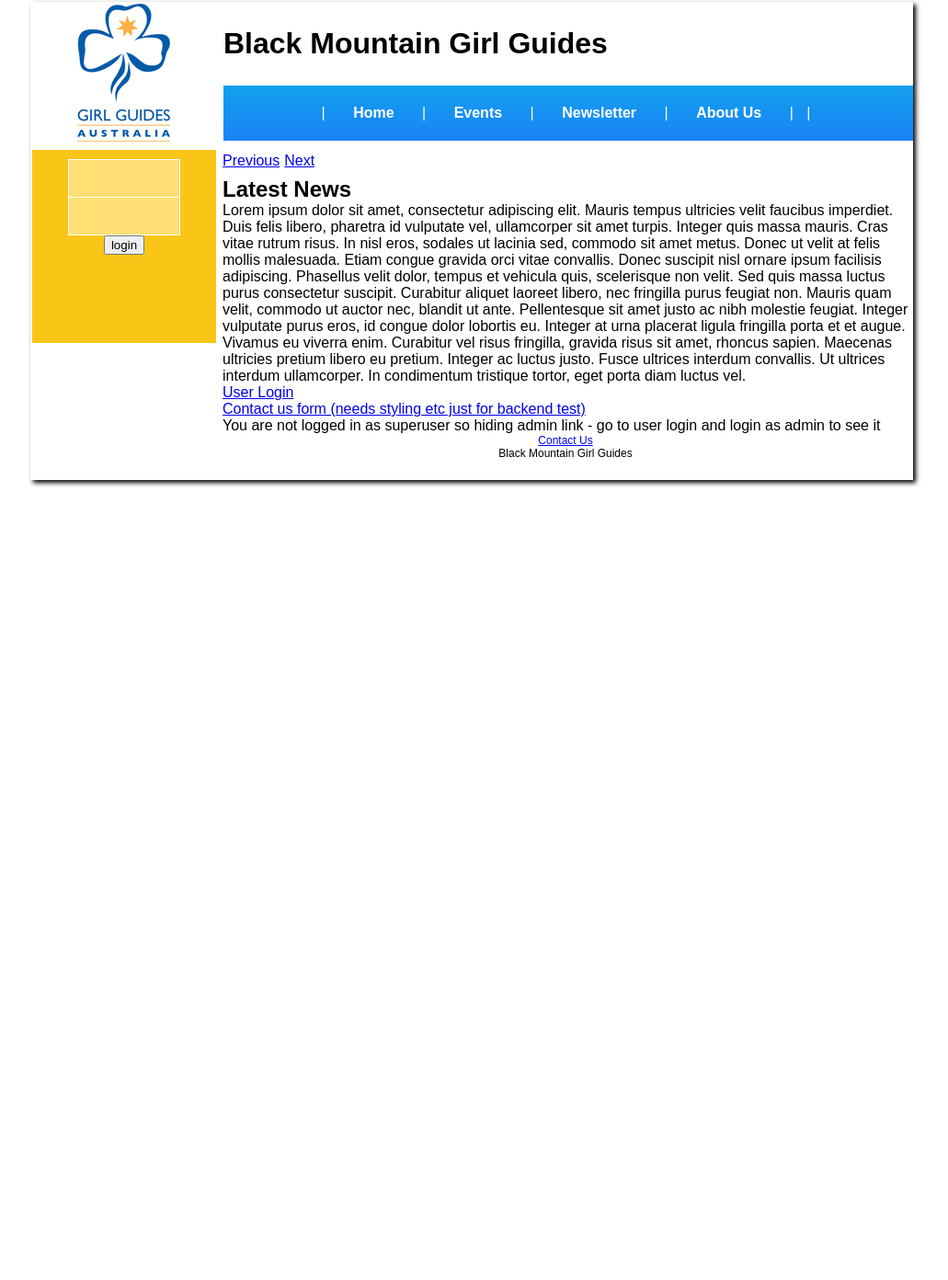
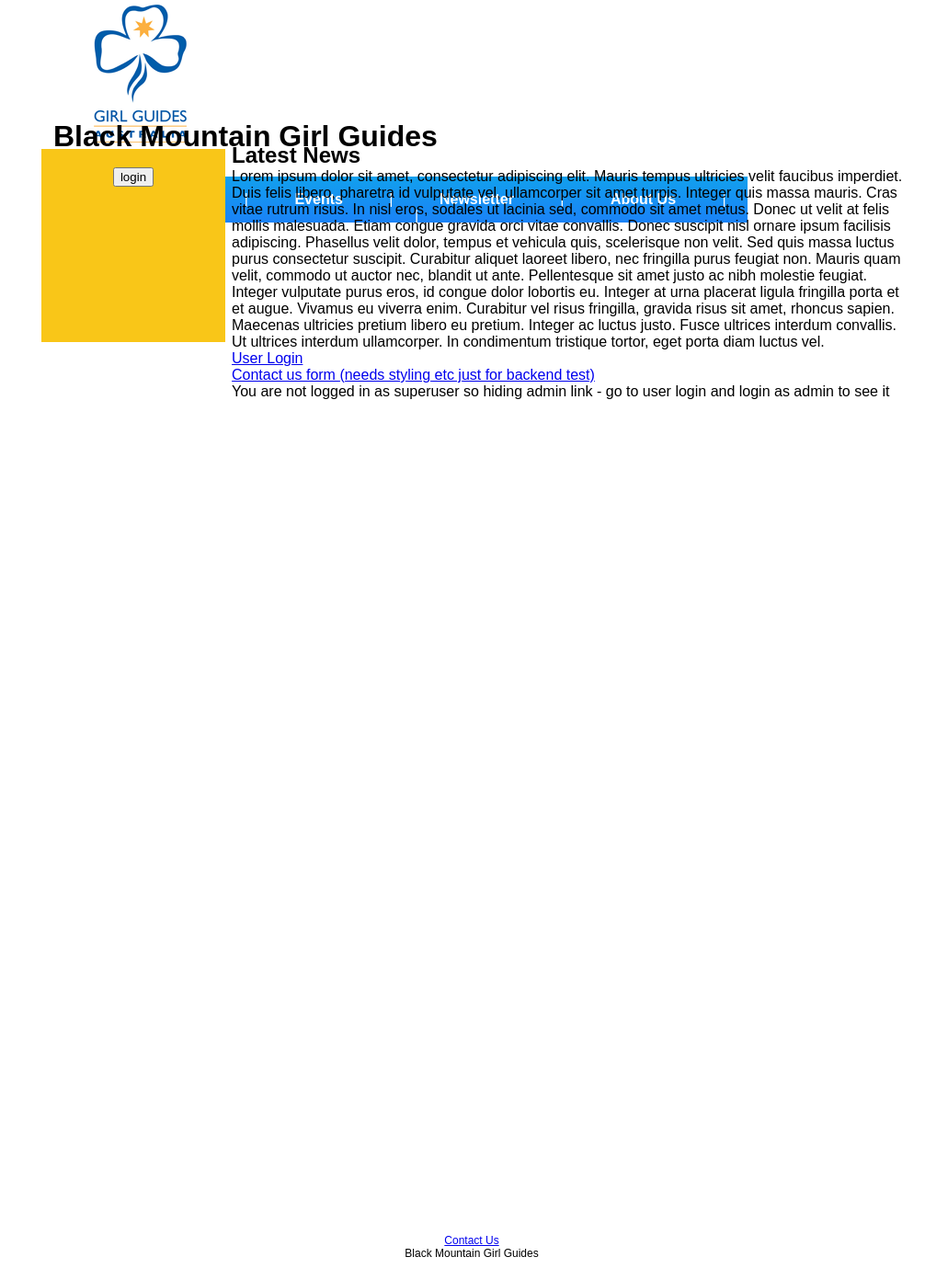
Before and after one commit to sebastianSeed/blackMountainScouts, a Django app: page / in a window 1280 px wide. Shown: the whole page at 92% size, without its empty margins (127-1158 px from the left). Before the commit the page ends 529 px from the top, so only its background shows below. Run offline with Django 3.2, Linux system fonts and the light colour scheme; data that the repository does not hold is empty; parts of the project's set-up code (start-up, migrations or seed data) failed here and were passed over.

Commit message:
Test Commit, unfinished html changes

```diff
--- a/scoutsHerokuProject/settings.py
+++ b/scoutsHerokuProject/settings.py
@@ -50,7 +50,7 @@ MANAGERS = ADMINS
 DATABASES = {
     'default': {
         'ENGINE': 'django.db.backends.sqlite3', # Add 'postgresql_psycopg2', 'mysql', 'sqlite3' or 'oracle'.
-        'NAME': '/home/sebastian/workspace/scoutsHerokuProject/scouts.db',                      # Or path to database file if using sqlite3.
+        'NAME': 'C:/Users/Paul/Documents/Aptana Studio 3 Workspace/ScoutsProject/blackmountaingirlguides/scouts.db',                      # Or path to database file if using sqlite3.
         # The following settings are not used with sqlite3:
         'USER': '',
         'PASSWORD': '',
@@ -62,7 +62,7 @@ DATABASES = {
 # If we are on heroku then this url will reflect path to heroku db
 #Otherwise it will default to local system - will need to change per dev enviroment - path must exist
 import dj_database_url
-DATABASES['default'] =  dj_database_url.config(default='sqlite:////home/sebastian/workspace/scoutsHerokuProject/scouts.db')
+DATABASES['default'] =  dj_database_url.config(default='sqlite:///C:/Users/Paul/Documents/Aptana Studio 3 Workspace/ScoutsProject/blackmountaingirlguides/scouts.db')
 
 
 #Redirect to home page / Index page after login
--- /dev/null
+++ b/scoutsHerokuProject/static/main/css/960_16_col.css
@@ -0,0 +1,446 @@
+/*
+  960 Grid System ~ Core CSS.
+  Learn more ~ http://960.gs/
+
+  Licensed under GPL and MIT.
+*/
+
+/*
+  Forces backgrounds to span full width,
+  even if there is horizontal scrolling.
+  Increase this if your layout is wider.
+
+  Note: IE6 works fine without this fix.
+*/
+
+body {
+  min-width: 960px;
+}
+
+/* Container
+----------------------------------------------------------------------------------------------------*/
+
+.container_16 {
+  margin-left: auto;
+  margin-right: auto;
+  width: 960px;
+}
+
+/* Grid >> Global
+----------------------------------------------------------------------------------------------------*/
+
+.grid_1,
+.grid_2,
+.grid_3,
+.grid_4,
+.grid_5,
+.grid_6,
+.grid_7,
+.grid_8,
+.grid_9,
+.grid_10,
+.grid_11,
+.grid_12,
+.grid_13,
+.grid_14,
+.grid_15,
+.grid_16 {
+  display: inline;
+  float: left;
+  margin-left: 10px;
+  margin-right: 10px;
+}
+
+.push_1, .pull_1,
+.push_2, .pull_2,
+.push_3, .pull_3,
+.push_4, .pull_4,
+.push_5, .pull_5,
+.push_6, .pull_6,
+.push_7, .pull_7,
+.push_8, .pull_8,
+.push_9, .pull_9,
+.push_10, .pull_10,
+.push_11, .pull_11,
+.push_12, .pull_12,
+.push_13, .pull_13,
+.push_14, .pull_14,
+.push_15, .pull_15,
+.push_16, .pull_16 {
+  position: relative;
+}
+
+/* Grid >> Children (Alpha ~ First, Omega ~ Last)
+----------------------------------------------------------------------------------------------------*/
+
+.alpha {
+  margin-left: 0;
+}
+
+.omega {
+  margin-right: 0;
+}
+
+/* Grid >> 16 Columns
+----------------------------------------------------------------------------------------------------*/
+
+.container_16 .grid_1 {
+  width: 40px;
+}
+
+.container_16 .grid_2 {
+  width: 100px;
+}
+
+.container_16 .grid_3 {
+  width: 160px;
+}
+
+.container_16 .grid_4 {
+  width: 220px;
+}
+
+.container_16 .grid_5 {
+  width: 280px;
+}
+
+.container_16 .grid_6 {
+  width: 340px;
+}
+
+.container_16 .grid_7 {
+  width: 400px;
+}
+
+.container_16 .grid_8 {
+  width: 460px;
+}
+
+.container_16 .grid_9 {
+  width: 520px;
+}
+
+.container_16 .grid_10 {
+  width: 580px;
+}
+
+.container_16 .grid_11 {
+  width: 640px;
+}
+
+.container_16 .grid_12 {
+  width: 700px;
+}
+
+.container_16 .grid_13 {
+  width: 760px;
+}
+
+.container_16 .grid_14 {
+  width: 820px;
+}
+
+.container_16 .grid_15 {
+  width: 880px;
+}
+
+.container_16 .grid_16 {
+  width: 940px;
+}
+
+/* Prefix Extra Space >> 16 Columns
+----------------------------------------------------------------------------------------------------*/
+
+.container_16 .prefix_1 {
+  padding-left: 60px;
+}
+
+.container_16 .prefix_2 {
+  padding-left: 120px;
+}
+
+.container_16 .prefix_3 {
+  padding-left: 180px;
+}
+
+.container_16 .prefix_4 {
+  padding-left: 240px;
+}
+
+.container_16 .prefix_5 {
+  padding-left: 300px;
+}
+
+.container_16 .prefix_6 {
+  padding-left: 360px;
+}
+
+.container_16 .prefix_7 {
+  padding-left: 420px;
+}
+
+.container_16 .prefix_8 {
+  padding-left: 480px;
+}
+
+.container_16 .prefix_9 {
+  padding-left: 540px;
+}
+
+.container_16 .prefix_10 {
+  padding-left: 600px;
+}
+
+.container_16 .prefix_11 {
+  padding-left: 660px;
+}
+
+.container_16 .prefix_12 {
+  padding-left: 720px;
+}
+
+.container_16 .prefix_13 {
+  padding-left: 780px;
+}
+
+.container_16 .prefix_14 {
+  padding-left: 840px;
+}
+
+.container_16 .prefix_15 {
+  padding-left: 900px;
+}
+
+/* Suffix Extra Space >> 16 Columns
+----------------------------------------------------------------------------------------------------*/
+
+.container_16 .suffix_1 {
+  padding-right: 60px;
+}
+
+.container_16 .suffix_2 {
+  padding-right: 120px;
+}
+
+.container_16 .suffix_3 {
+  padding-right: 180px;
+}
+
+.container_16 .suffix_4 {
+  padding-right: 240px;
+}
+
+.container_16 .suffix_5 {
+  padding-right: 300px;
+}
+
+.container_16 .suffix_6 {
+  padding-right: 360px;
+}
+
+.container_16 .suffix_7 {
+  padding-right: 420px;
+}
+
+.container_16 .suffix_8 {
+  padding-right: 480px;
+}
+
+.container_16 .suffix_9 {
+  padding-right: 540px;
+}
+
+.container_16 .suffix_10 {
+  padding-right: 600px;
+}
+
+.container_16 .suffix_11 {
+  padding-right: 660px;
+}
+
+.container_16 .suffix_12 {
+  padding-right: 720px;
+}
+
+.container_16 .suffix_13 {
+  padding-right: 780px;
+}
+
+.container_16 .suffix_14 {
+  padding-right: 840px;
+}
+
+.container_16 .suffix_15 {
+  padding-right: 900px;
+}
+
+/* Push Space >> 16 Columns
+----------------------------------------------------------------------------------------------------*/
+
+.container_16 .push_1 {
+  left: 60px;
+}
+
+.container_16 .push_2 {
+  left: 120px;
+}
+
+.container_16 .push_3 {
+  left: 180px;
+}
+
+.container_16 .push_4 {
+  left: 240px;
+}
+
+.container_16 .push_5 {
+  left: 300px;
+}
+
+.container_16 .push_6 {
+  left: 360px;
+}
+
+.container_16 .push_7 {
+  left: 420px;
+}
+
+.container_16 .push_8 {
+  left: 480px;
+}
+
+.container_16 .push_9 {
+  left: 540px;
+}
+
+.container_16 .push_10 {
+  left: 600px;
+}
+
+.container_16 .push_11 {
+  left: 660px;
+}
+
+.container_16 .push_12 {
+  left: 720px;
+}
+
+.container_16 .push_13 {
+  left: 780px;
+}
+
+.container_16 .push_14 {
+  left: 840px;
+}
+
+.container_16 .push_15 {
+  left: 900px;
+}
+
+/* Pull Space >> 16 Columns
+----------------------------------------------------------------------------------------------------*/
+
+.container_16 .pull_1 {
+  left: -60px;
+}
+
+.container_16 .pull_2 {
+  left: -120px;
+}
+
+.container_16 .pull_3 {
+  left: -180px;
+}
+
+.container_16 .pull_4 {
+  left: -240px;
+}
+
+.container_16 .pull_5 {
+  left: -300px;
+}
+
+.container_16 .pull_6 {
+  left: -360px;
+}
+
+.container_16 .pull_7 {
+  left: -420px;
+}
+
+.container_16 .pull_8 {
+  left: -480px;
+}
+
+.container_16 .pull_9 {
+  left: -540px;
+}
+
+.container_16 .pull_10 {
+  left: -600px;
+}
+
+.container_16 .pull_11 {
+  left: -660px;
+}
+
+.container_16 .pull_12 {
+  left: -720px;
+}
+
+.container_16 .pull_13 {
+  left: -780px;
+}
+
+.container_16 .pull_14 {
+  left: -840px;
+}
+
+.container_16 .pull_15 {
+  left: -900px;
+}
+
+/* `Clear Floated Elements
+----------------------------------------------------------------------------------------------------*/
+
+/* http://sonspring.com/journal/clearing-floats */
+
+.clear {
+  clear: both;
+  display: block;
+  overflow: hidden;
+  visibility: hidden;
+  width: 0;
+  height: 0;
+}
+
+/* http://www.yuiblog.com/blog/2010/09/27/clearfix-reloaded-overflowhidden-demystified */
+
+.clearfix:before,
+.clearfix:after,
+.container_16:before,
+.container_16:after {
+  content: '.';
+  display: block;
+  overflow: hidden;
+  visibility: hidden;
+  font-size: 0;
+  line-height: 0;
+  width: 0;
+  height: 0;
+}
+
+.clearfix:after,
+.container_16:after {
+  clear: both;
+}
+
+/*
+  The following zoom:1 rule is specifically for IE6 + IE7.
+  Move to separate stylesheet if invalid CSS is a problem.
+*/
+
+.clearfix,
+.container_16 {
+  zoom: 1;
+}
--- a/scoutsHerokuProject/static/main/css/style.css
+++ b/scoutsHerokuProject/static/main/css/style.css
@@ -1,23 +1,23 @@
 body, div, h1, h2, h3, h4, h5, h6, p, img {margin:0px; padding:0px; }
 
-body {
-		height: 100%;
-}
-
 #siteBody {
-	width:960px;
 	margin: 0 auto;
 /*	margin-left: auto;
 	margin-right: auto;*/
 	font-family: Arial, Helvetica, sans-serif;
-	box-shadow: 3px 3px 5px #000000;
 	background-color: #ffffff;
+}
+
+.logout {
+
+}
+
+h1 {
+	padding: 25px 25px 25px 5px;
 }
 
 #navbar {
 	height: 50px;
-	margin: 0;
-	padding: 5px;
 	list-style-type: none;
 	text-align: center;
 	background-color: #12a0ed;
@@ -36,7 +36,7 @@ body {
 
 #navbar ul li {
 	display: inline;
-	margin: 5px 5px;
+	margin: 15px 15px;
 	color: #fff;
 	}
 
@@ -58,7 +58,6 @@ body {
 	margin-top: 5px;
 	margin-right: 5px;
 	width:200px;
-	float: left;
 }
 
 #sidebar form {
@@ -70,63 +69,22 @@ body {
 }
 
 #logo {
-	width:200px;
-	height:150px;
+	width:150px;
+	height:100px;
 	background-color:#FFFFFF;
-	padding: 2px 8px 2px 2px;
-	float:left;
 }
 
 #header {
-	margin-top:2px;
+	margin-top:5px;
 	height:150px;
 }
 
-#header h1 {
-	padding:27px;
-}
-
-
-#mainContent {
-	margin:5px 5px 5px 5px;
-}
-
 #footer {
+	margin-top:10px;
 	height:50px;
 	text-align: center;
 	font-size: 12px;
 }
-
-table {
-	text-align: center;
-	margin-left: auto;
-	margin-right:auto;
-	border: 1px solid #FFFFFF;
-	border-collapse: collapse;
-}
-
-td {
-	padding: 20px;
-	padding-left:30px;
-	padding-right:30px;
-	border: 1px solid #FFFFFF;
-	border-left: 0px;
-	border-right: 0px;
-	background: #ffdf73;
-		color: #000000;
-}
-
-.table tr:hover {
-  cursor: pointer;
-  background-color: #ccc;
-  }
-
-th {
-	padding: 10px;
-	background: #f9c618;
-	color: #000000;
-}
-
 /*#firstBlock{
 	margin-left:200px;
 	float:left;
--- a/scoutsHerokuProject/templates/main/base.html
+++ b/scoutsHerokuProject/templates/main/base.html
@@ -2,59 +2,27 @@
 <!DOCTYPE html>
 <html lang="en">
     <head>
+    	{% block head %}
+
+    	{% endblock head %}
+
         <title>Black Mountain Girl Guides - Home</title>
-
+        <link rel="stylesheet" type="text/css" href="css/960_16_col.css">
         <link rel="stylesheet" type="text/css" href="{% static 'main/css/style.css' %}">
         <script src="{%static 'main/js/jquery-2.0.3.min.js' %}"></script>
         <script src="{%static 'main/js/jquery.slides.min.js' %}"></script>
-
-        <script>
-        $(function(){
-              $("#slides").slidesjs({
-                width: 600,
-                height: 300
-            });
-        });
-          </script>
-          <style>
-            .slidesjs-pagination {
-                margin: 6px 0 0;
-                float: right;
-                list-style: none;
-                display:none;
-            }
-            #slides .slidesjs-navigation {
-                margin-top:3px;
-            }
-
-            #slides .slidesjs-previous {
-                margin-right: 5px;
-                float: left;
-            }
-
-            #slides .slidesjs-next {
-                margin-right: 5px;
-                float: left;
-            }
-              #slides {
-                width: 600;
-                height: 300;
-                margin: 7px 8px 8px 8px;
-                display:none;
-            }
-          </style>
     </head>
 
     <body>
-        <div id="siteBody">
+        <div id="siteBody" class="container_16">
 
-            <div id = 'header'>
-                <div id ='logo'>
+            <div id = 'header' class="grid_16">
+                <div id ='logo' class="grid_3">
                     <img src="{% static 'main/img/logo.gif' %}" />
                 </div>
 
-                <h1>Black Mountain Girl Guides</h1>
-                <div id = 'navbar'>
+                <h1 class="grid_13">Black Mountain Girl Guides</h1>
+                <div id = 'navbar' class="grid_13">
                     <ul>
                         <li>|</li>
                         <li><a href="/"><b>Home</b></a></li>
@@ -74,7 +42,7 @@
                 </div>
             </div>
             <div style="clear:both"></div>
-            <div id = 'sidebar'>
+            <div id = 'sidebar' class="grid_3">
                 {% if not user.is_authenticated %}
     <form method="post" action="{% url 'django.contrib.auth.views.login' %}">
     {% csrf_token %}
@@ -98,10 +66,11 @@
                 {% block content %}
 
                 {% endblock content %}
-           <div id = 'footer'>
+           <div id = 'footer' class="grid_16">
                    <a href="/contact/">Contact Us</a>
                    <p>Black Mountain Girl Guides</p>
                </div>
            </div>
+		</div>
     </body>
 </html>
--- a/scoutsHerokuProject/templates/main/home.html
+++ b/scoutsHerokuProject/templates/main/home.html
@@ -1,15 +1,52 @@
 {% extends "main/base.html" %}
 {% load staticfiles %}
 
+{% block head %} <!-- Head -->
+	<script>
+		$(function(){
+		      $("#slides").slidesjs({
+		        width: 600,
+		        height: 300
+		    });
+		});
+	</script>
+	<style>
+	    .slidesjs-pagination {
+	        margin: 6px 0 0;
+	        float: right;
+	        list-style: none;
+	        display:none;
+	    }
+	    #slides .slidesjs-navigation {
+	        margin-top:3px;
+	    }
+
+	    #slides .slidesjs-previous {
+	        margin-right: 5px;
+	        float: left;
+	    }
+
+	    #slides .slidesjs-next {
+	        margin-right: 5px;
+	        float: left;
+	    }
+	      #slides {
+	        width: 600;
+	        height: 300;
+	        margin: 7px 8px 8px 8px;
+	        display:none;
+	    }
+	</style>
+{% endblock head %} <!-- Head -->
+
 {% block content %}
-            <div id="slides">
+            <div id="slides" class="grid_13">
             {% for image in publicImages %}
                 <img src = "{{MEDIA_URL}}{{image.image}}" height="400px" width="600px">
             {% endfor %}
             <!--<a href="#" class="slidesjs-previous slidesjs-navigation">Back</a>
             <a href="#" class="slidesjs-next slidesjs-navigation">Next</a>-->
             </div>
-
 
     <div id="firstBlock">
         <h2>Latest News</h2>
@@ -44,12 +81,7 @@
         <p> You are not logged in as superuser so hiding admin link - go to user login and login as admin to see it</p>
         {% endif %}
 
-
-
 {% endblock %}
-
-
-
 
     </body>
 </html>
```
Also changed, not shown: scouts.db. Lines whose indentation alone changed are shown as unchanged.
